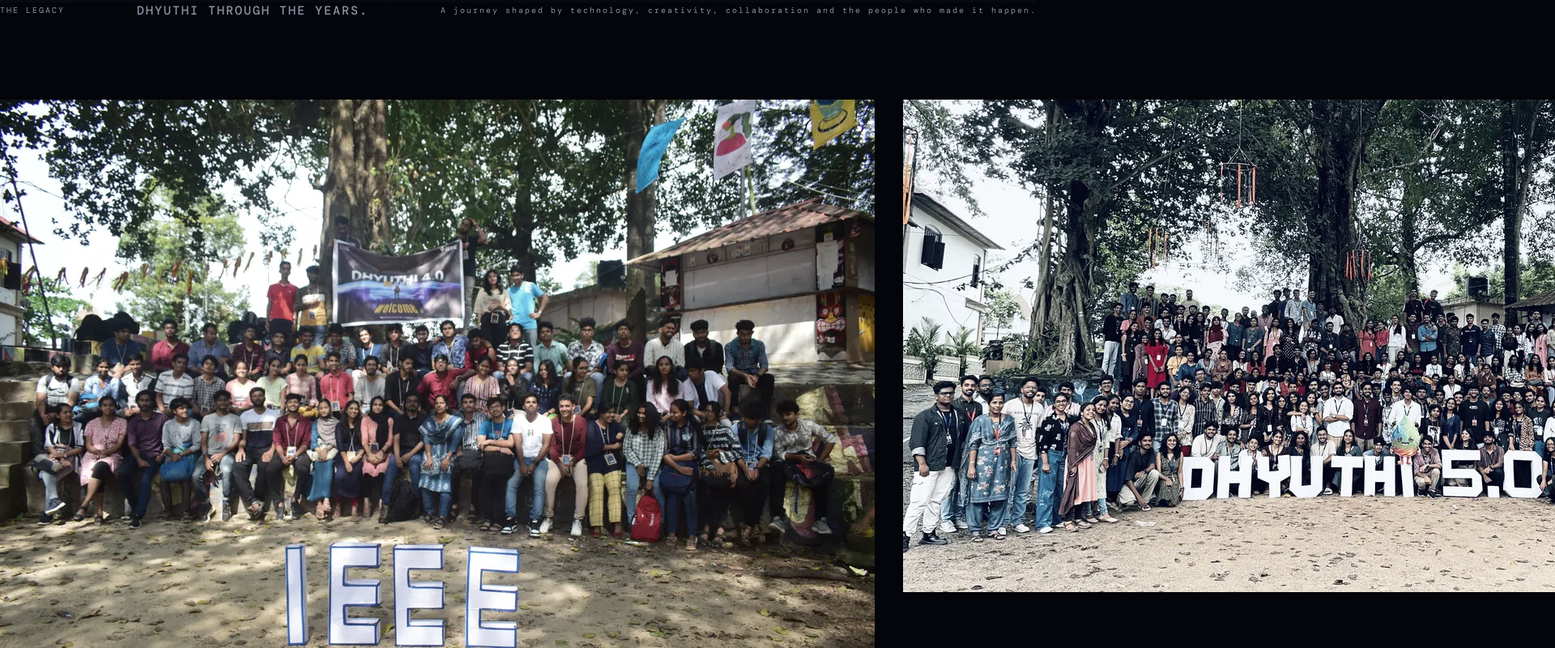
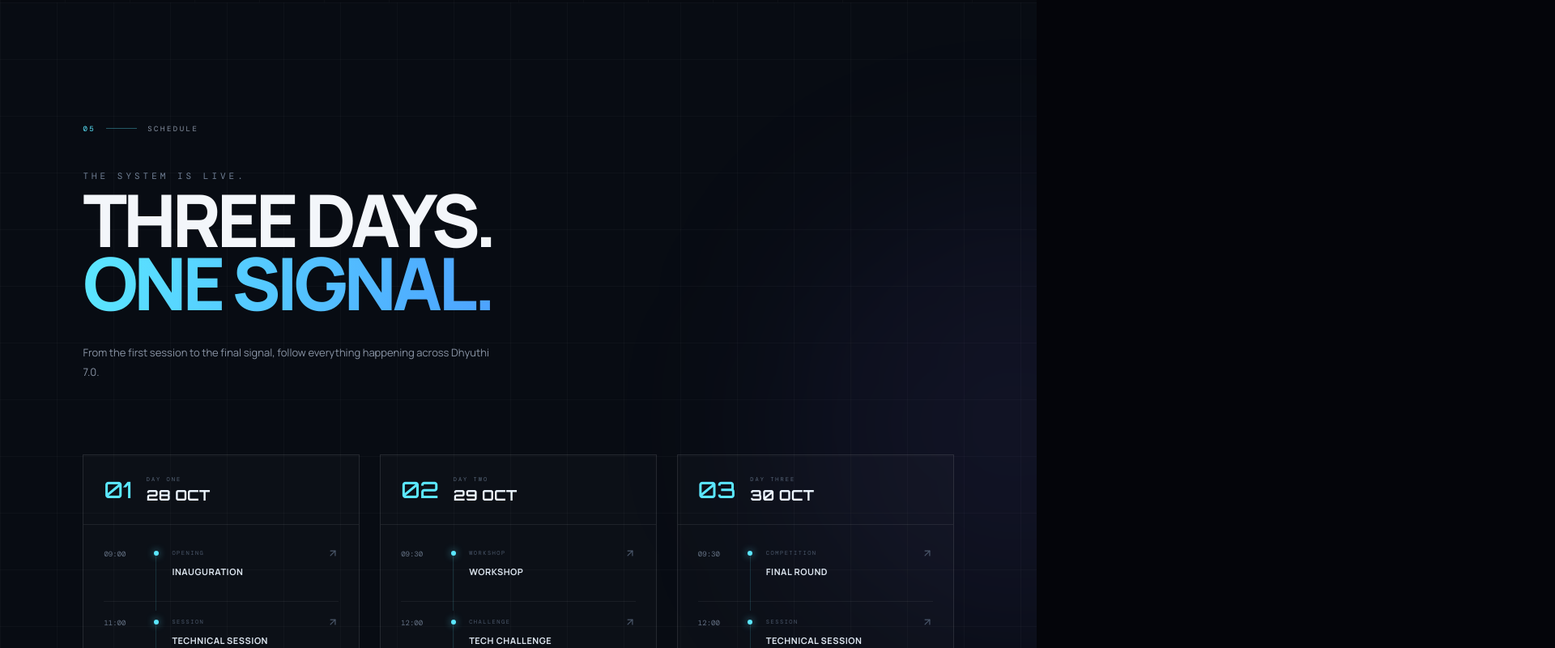
Before and after one commit to sreyaashok/dhyuthi-7.0, a React (Vite) app: page / in a window 1280 px wide. Shown: the part 5840-6640 px from the top of the page at 81% size, 1920 px wide, since content can reach past the window. Built offline with nearby package versions, Linux system fonts and the light colour scheme; a web font is replaced by a local one.

Commit message:
Fix showcase image filenames

```diff
--- a/src/sections/Schedule.jsx
+++ b/src/sections/Schedule.jsx
@@ -1,70 +1,122 @@
-import "./Showcase.css";
+import { motion } from "framer-motion";
+import { ArrowUpRight } from "lucide-react";
+import { scheduleDays } from "../data/schedule";
+import "./Schedule.css";
 
-function Showcase() {
+function Schedule() {
   return (
-    <section className="showcase-section" id="legacy">
-      <div className="showcase-container">
+    <section className="schedule-section" id="schedule">
+      <div className="schedule-grid" />
+      <div className="schedule-glow" />
 
-        <div className="showcase-header">
-          <span className="showcase-kicker">THE LEGACY</span>
+      <div className="schedule-container">
+
+        <motion.div
+          className="schedule-label"
+          initial={{ opacity: 0, x: -20 }}
+          whileInView={{ opacity: 1, x: 0 }}
+          viewport={{ once: true }}
+          transition={{ duration: 0.7 }}
+        >
+          <span>05</span>
+          <i />
+          <p>SCHEDULE</p>
+        </motion.div>
+
+        <motion.div
+          className="schedule-heading"
+          initial={{ opacity: 0, y: 35 }}
+          whileInView={{ opacity: 1, y: 0 }}
+          viewport={{ once: true }}
+          transition={{ duration: 0.8 }}
+        >
+          <p>THE SYSTEM IS LIVE.</p>
 
           <h2>
-            DHYUTHI
-            <span> THROUGH THE YEARS.</span>
+            THREE DAYS.
+            <span> ONE SIGNAL.</span>
           </h2>
+        </motion.div>
 
-          <p>
-            A journey shaped by technology, creativity,
-            collaboration and the people who made it happen.
-          </p>
-        </div>
+        <motion.p
+          className="schedule-intro"
+          initial={{ opacity: 0, y: 20 }}
+          whileInView={{ opacity: 1, y: 0 }}
+          viewport={{ once: true }}
+          transition={{ duration: 0.7 }}
+        >
+          From the first session to the final signal,
+          follow everything happening across Dhyuthi 7.0.
+        </motion.p>
 
-        <div className="showcase-grid">
+        <div className="schedule-days">
 
-          <div className="showcase-card">
-            <div className="showcase-image">
-              <img
-                src="/showcase/dhyuthi5.webp"
-                alt="Dhyuthi 2025"
-              />
+          {scheduleDays.map((day, index) => (
+            <motion.div
+              className="schedule-day"
+              key={day.day}
+              initial={{ opacity: 0, y: 35 }}
+              whileInView={{ opacity: 1, y: 0 }}
+              viewport={{ once: true }}
+              transition={{
+                duration: 0.7,
+                delay: index * 0.15,
+              }}
+            >
 
-              <div className="showcase-overlay">
-                <span>DHYUTHI 6.0</span>
-                <span>2025</span>
+              <div className="day-header">
+                <span className="day-number">
+                  {day.day}
+                </span>
+
+                <div>
+                  <small>{day.label}</small>
+                  <h3>{day.date}</h3>
                 </div>
               </div>
 
-            <div className="showcase-info">
-              <span>06</span>
-              <div>
-                <h3>Dhyuthi 6.0</h3>
-                <p>Innovation. Energy. Experience.</p>
-              </div>
-            </div>
+              <div className="day-events">
+
+                {day.events.map((event) => (
+                  <div
+                    className="schedule-event"
+                    key={`${day.day}-${event.time}-${event.title}`}
+                  >
+
+                    <div className="event-time">
+                      {event.time}
                     </div>
 
-          <div className="showcase-card">
-            <div className="showcase-image">
-              <img
-                src="/showcase/dhyuthi3.webp"
-                alt="Dhyuthi 2024"
-              />
-
-              <div className="showcase-overlay">
-                <span>DHYUTHI 5.0</span>
-                <span>2024</span>
-              </div>
+                    <div className="event-marker">
+                      <span />
                     </div>
 
-            <div className="showcase-info">
-              <span>05</span>
-              <div>
-                <h3>Dhyuthi 5.0</h3>
-                <p>Where ideas became reality.</p>
-              </div>
-            </div>
+                    <div className="schedule-event-content">
+
+                      <div className="schedule-event-top">
+                        <span>{event.type}</span>
+
+                        <ArrowUpRight size={14} />
                       </div>
 
+                      <h4>{event.title}</h4>
+
+                    </div>
+
+                  </div>
+                ))}
+
+              </div>
+
+            </motion.div>
+          ))}
+
+        </div>
+
+        <div className="schedule-footer">
+          <span>PROGRAMME</span>
+          <i />
+          <strong>SUBJECT TO UPDATE</strong>
         </div>
 
       </div>
@@ -72,4 +124,4 @@
   );
 }
 
-export default Showcase;
+export default Schedule;
```
Lines whose indentation alone changed are shown as unchanged.
